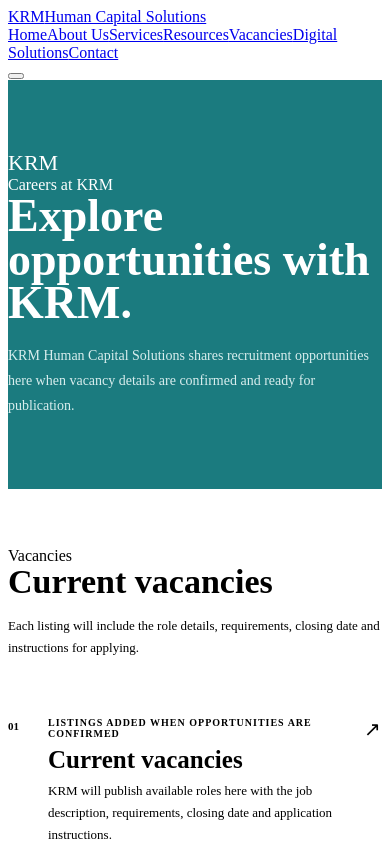
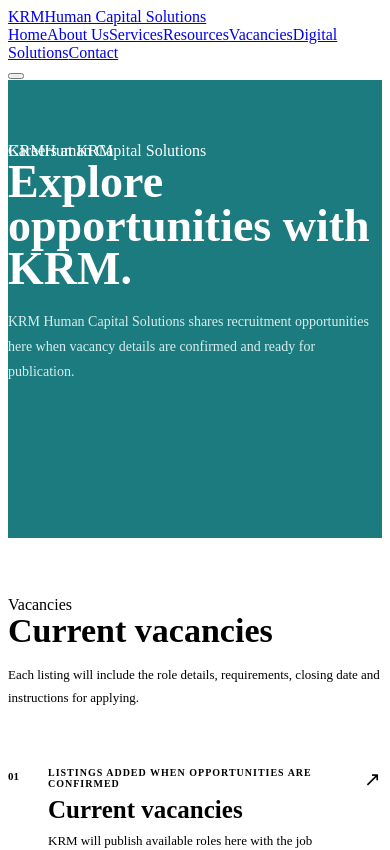
Before and after one commit to UnarineL/krm_website, a React (Vite) app: page /vacancies in a window 390 px wide. Shown: the top 850 px of the page. Built offline with nearby package versions, Linux system fonts and the light colour scheme; the HTML template or start-up script is replaced by a standard one.

Commit message:
Align Vacancies hero height with About Us reference

```diff
--- a/src/vacancies.css
+++ b/src/vacancies.css
@@ -1,5 +1,7 @@
 .vacancies-hero {
-  padding: clamp(70px, 9vw, 112px) 0;
+  padding: clamp(62px, 7.5vw, 88px) 0 clamp(54px, 6.5vw, 76px);
+  min-height: 458px;
+  box-sizing: border-box;
   background: #1B7B7F;
   color: #fff;
 }
@@ -81,20 +83,5 @@
 }
 
 
-.vacancies-hero {
-  position: relative;
-  overflow: hidden;
-}
-
-@media (max-width: 760px) {
-  .vacancies-hero::after {
-    right: 22px;
-    bottom: 20px;
-    width: 92px;
-    font-size: 21px;
-  }
-}
-
-.vacancies-hero-mark .logo-mark { width: 150px; height: 150px; font-size: 30px; }
-.vacancies-hero-mark .brand-full-name { display: none; }
-@media (max-width: 760px) { .vacancies-hero-mark .logo-mark { width: 92px; height: 92px; font-size: 22px; } }
+.vacancies-hero-inner { max-width: 1080px; }
+.vacancies-hero-mark { position: absolute; }
```
